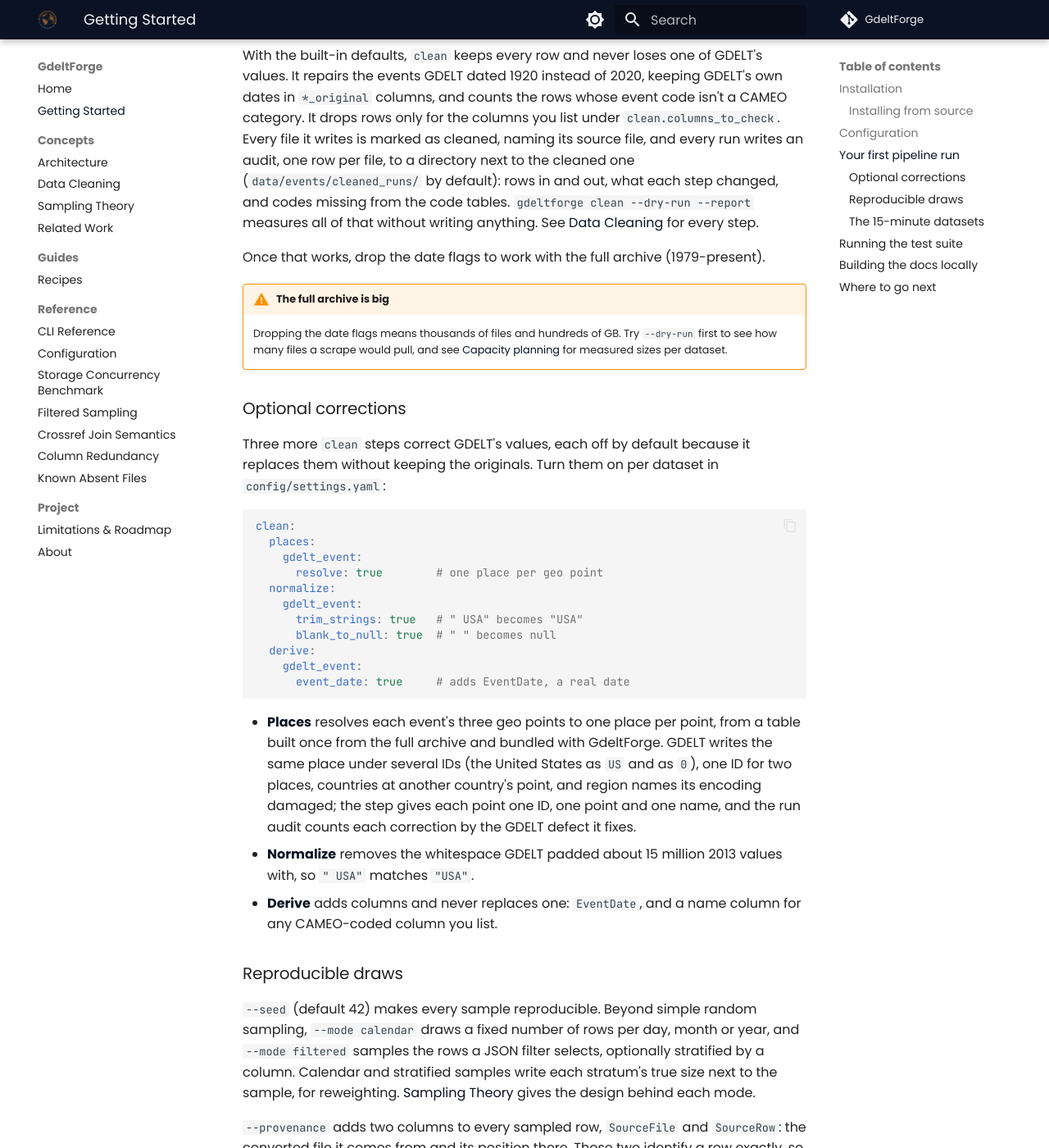
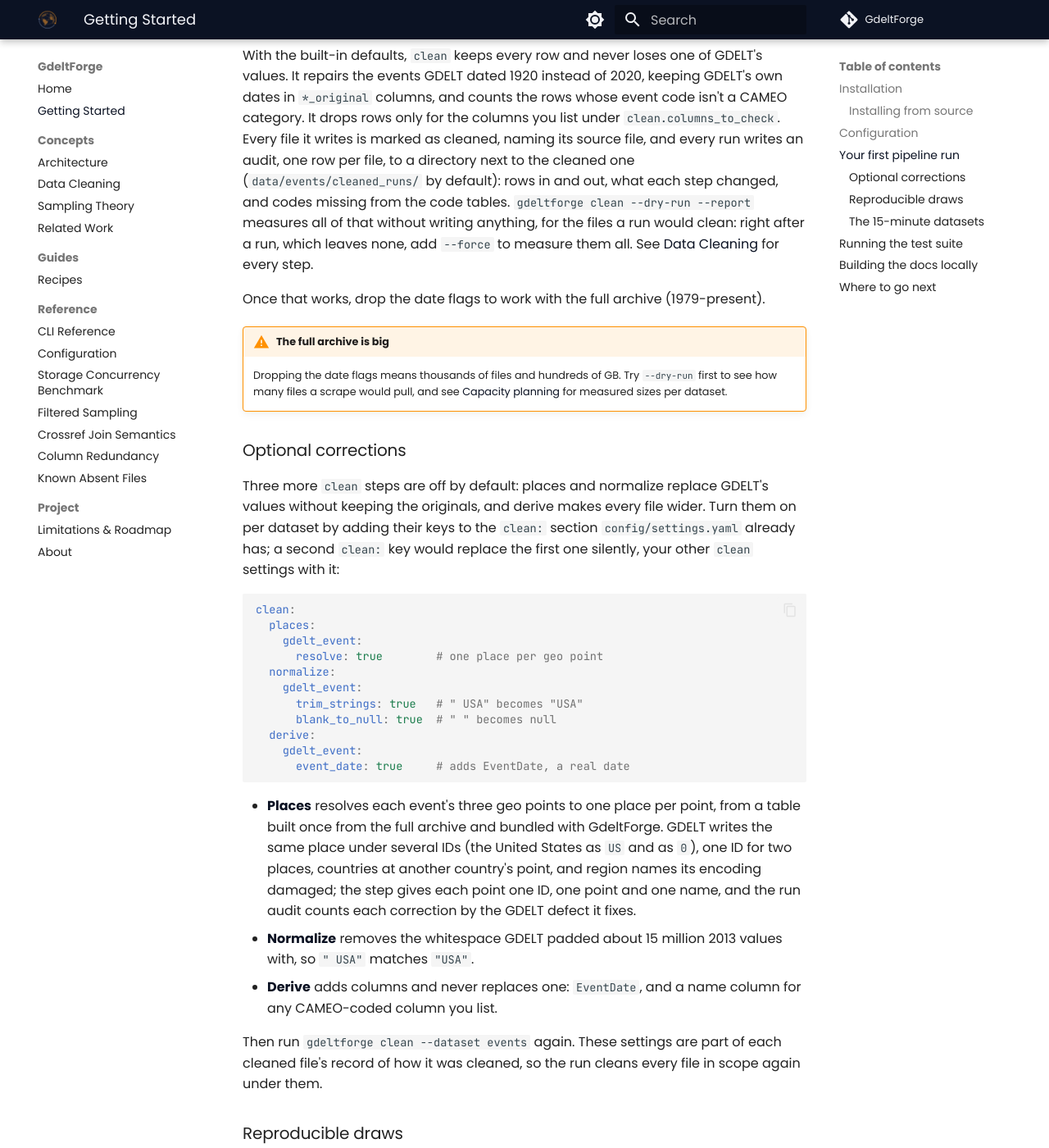
Before and after one commit to Vinicius-Teixeirac/GdeltForge, an MkDocs documentation site: the page built from docs/getting-started.md, in a window 1280 px wide and 1400 px high, scrolled down 1705 px. Shown: the whole window at 82% size. Built offline with MkDocs 1.6.1 and Material for MkDocs 9.7.7, drawn with Linux system fonts in a browser that asks for light colours; comment, search, counter and statistics services are not loaded.

Commit message:
docs: say how to add the corrections and when a dry run measures
The getting-started page showed the optional corrections as a complete
clean: block. Pasted into the settings file a first run writes, which
already has a clean: section, it makes a second clean: key, and YAML
keeps only the last one without a word, so any columns_to_check set
there was lost. The page now says to add the keys to the clean: section
the file has, and to run clean again, since the settings are part of
each cleaned file's record and every file is cleaned again under them.
Its opening sentence also said all three steps replace GDELT's values;
derive only adds columns.

clean --dry-run --report measures the files a run would clean, so right
after a run it measures nothing. getting-started and data-cleaning now
say so, and that --force measures them all.

Claude Code has been used: the change was made from the prompt below,
which condenses a multi-message session (the independent QA pass on the
0.14.0.dev2 candidate, its report, and the user's decision):

    The independent QA pass on gdeltforge 0.14.0.dev2 failed on one
    check: the places step costs about 2 GiB of memory per worker,
    against the 80 MB the docs claim, and slows cleaning of small files
    about 40 times. It also observed that the getting-started page's
    corrections block makes a second clean: key when pasted into a
    settings file, that clean --dry-run --report right after a run
    measures nothing, that the --delete-source warning calls a lossy
    output "narrowed", and that some canonical place names are odd
    ("Arctic Ocean, ," with empty parts, the region "DiyalaZ" with a
    stray Z, names of another country than the row's CountryCode). Fix
    all of them.

Co-Authored-By: Claude Opus 5.5 <noreply@anthropic.com>

````diff
--- a/docs/getting-started.md
+++ b/docs/getting-started.md
@@ -81,7 +81,7 @@ gdeltforge sample --dataset events --mode indexed -n 1000 --out sample.parquet
 
 This downloads one week of daily GDELT files, converts them to Parquet, cleans them, and writes a 1,000-row random sample to `sample.parquet`.
 
-With the built-in defaults, `clean` keeps every row and never loses one of GDELT's values. It repairs the events GDELT dated 1920 instead of 2020, keeping GDELT's own dates in `*_original` columns, and counts the rows whose event code isn't a CAMEO category. It drops rows only for the columns you list under `clean.columns_to_check`. Every file it writes is marked as cleaned, naming its source file, and every run writes an audit, one row per file, to a directory next to the cleaned one (`data/events/cleaned_runs/` by default): rows in and out, what each step changed, and codes missing from the code tables. `gdeltforge clean --dry-run --report` measures all of that without writing anything. See [Data Cleaning](data-cleaning.md) for every step.
+With the built-in defaults, `clean` keeps every row and never loses one of GDELT's values. It repairs the events GDELT dated 1920 instead of 2020, keeping GDELT's own dates in `*_original` columns, and counts the rows whose event code isn't a CAMEO category. It drops rows only for the columns you list under `clean.columns_to_check`. Every file it writes is marked as cleaned, naming its source file, and every run writes an audit, one row per file, to a directory next to the cleaned one (`data/events/cleaned_runs/` by default): rows in and out, what each step changed, and codes missing from the code tables. `gdeltforge clean --dry-run --report` measures all of that without writing anything, for the files a run would clean: right after a run, which leaves none, add `--force` to measure them all. See [Data Cleaning](data-cleaning.md) for every step.
 
 Once that works, drop the date flags to work with the full archive (1979-present).
 
@@ -91,7 +91,7 @@ Once that works, drop the date flags to work with the full archive (1979-present
 
 ### Optional corrections
 
-Three more `clean` steps correct GDELT's values, each off by default because it replaces them without keeping the originals. Turn them on per dataset in `config/settings.yaml`:
+Three more `clean` steps are off by default: places and normalize replace GDELT's values without keeping the originals, and derive makes every file wider. Turn them on per dataset by adding their keys to the `clean:` section `config/settings.yaml` already has; a second `clean:` key would replace the first one silently, your other `clean` settings with it:
 
 ```yaml
 clean:
@@ -110,6 +110,8 @@ clean:
 - **[Places](data-cleaning.md#places-one-place-per-geo-point)** resolves each event's three geo points to one place per point, from a table built once from the full archive and bundled with GdeltForge. GDELT writes the same place under several IDs (the United States as `US` and as `0`), one ID for two places, countries at another country's point, and region names its encoding damaged; the step gives each point one ID, one point and one name, and the run audit counts each correction by the GDELT defect it fixes.
 - **[Normalize](data-cleaning.md#normalize-whitespace)** removes the whitespace GDELT padded about 15 million 2013 values with, so `" USA"` matches `"USA"`.
 - **[Derive](data-cleaning.md#derive-added-columns)** adds columns and never replaces one: `EventDate`, and a name column for any CAMEO-coded column you list.
+
+Then run `gdeltforge clean --dataset events` again. These settings are part of each cleaned file's record of how it was cleaned, so the run cleans every file in scope again under them.
 
 ### Reproducible draws
 
````
Also changed, not shown: docs/data-cleaning.md (+3 -1 lines).
